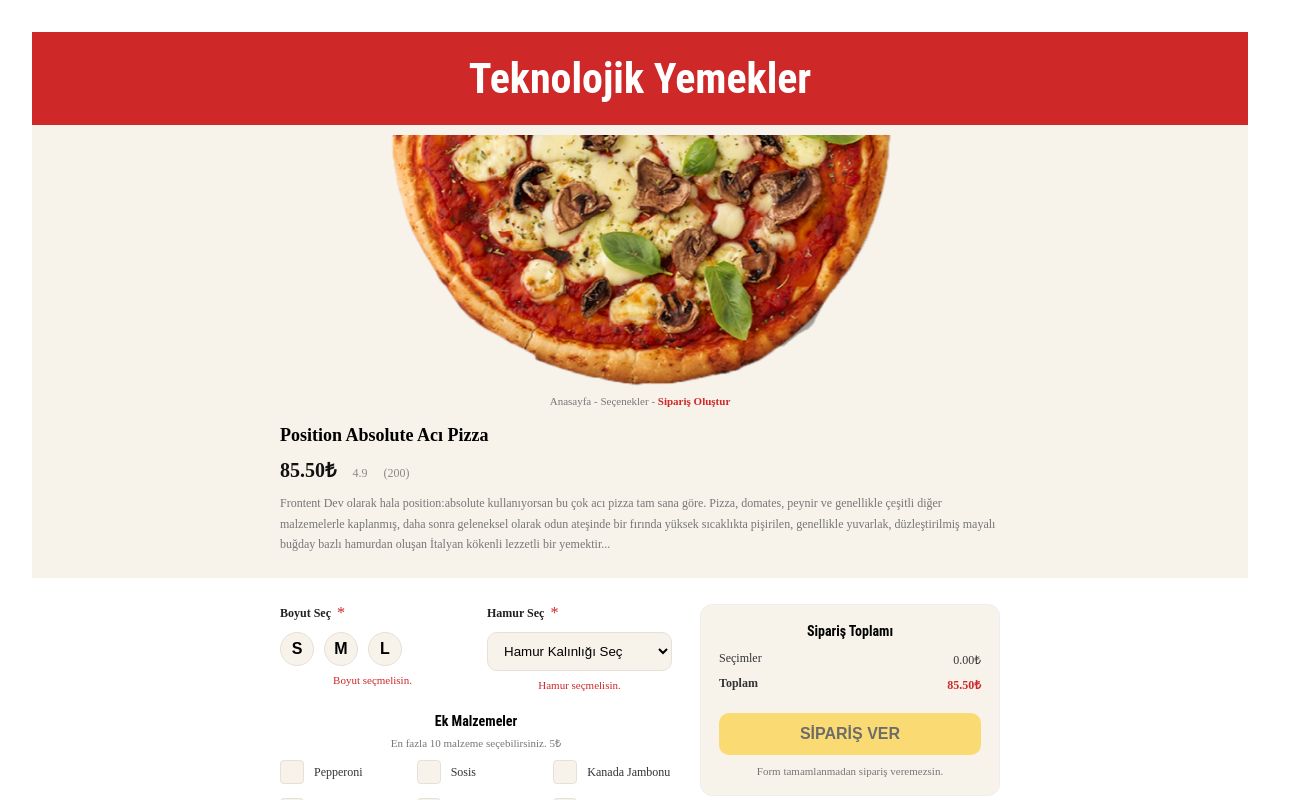
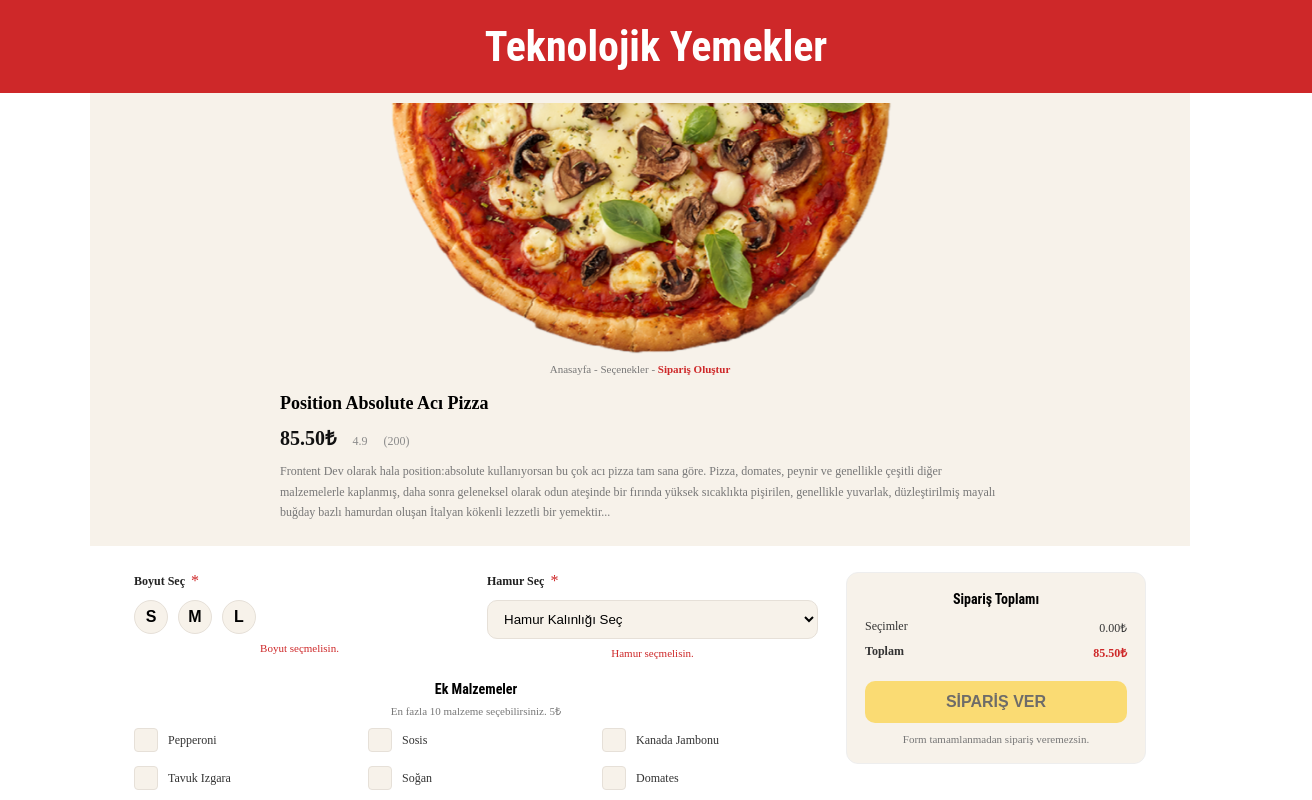
Before and after one commit to burak-kuyumcu/fsweb-s8-challenge-pizza, a React (Vite) app: page / in a window 1280 px wide. Both pictures are taken after a click on the button "ACIKTIM". Shown: the top 800 px of the page, 1312 px wide, since content can reach past the window. Built offline with nearby package versions, Linux system fonts and the light colour scheme.

Commit message:
css ler guncellendi

```diff
--- a/src/App.jsx
+++ b/src/App.jsx
@@ -34,7 +34,7 @@ export default function App() {
   return (
     <>
       <OrderHeader />
-         <main className="page">
+      <main className="orderPage">
         <ProductInfo />
         <OrderForm onSuccess={handleOrderSuccess} />
       </main>
@@ -43,6 +43,7 @@ export default function App() {
   );
 }
 
+
   return (
     <>
       <OrderSuccess order={orderData} onBackHome={goHome} />
--- a/src/styles/base.css
+++ b/src/styles/base.css
@@ -1,3 +1,17 @@
+html, body {
+  margin: 0;
+  padding: 0;
+  width: 100%;
+}
+
+#root {
+  width: 100%;
+  margin: 0;
+  padding: 0;
+  max-width: none;
+}
+
+
 body {
   font-family: 'Barlow';
   margin: 0;
@@ -27,3 +41,20 @@ button:focus,
 button:focus-visible {
   outline: 4px auto -webkit-focus-ring-color;
 }
+
+
+.app {
+  min-height: 100vh;
+  display: flex;
+  flex-direction: column;
+}
+
+.app-main {
+  flex: 1;
+  background: #fff;
+}
+
+.page {
+  flex: 1;
+  background: #fff;
+}
--- a/src/styles/footer.css
+++ b/src/styles/footer.css
@@ -1,8 +1,10 @@
-footer{
+footer {
+  width: 100%;
   background:#1f1f1f;
   color:#fff;
   padding-top: 60px;
 }
+
 
 .footerUp{
   width: min(1100px, 92%);
--- a/src/styles/order.css
+++ b/src/styles/order.css
@@ -1,8 +1,11 @@
-.orderTop{
-  background:#CE2829;
+.orderTop {
+  width: 100%;
+  background: #CE2829;
   padding: 22px 16px;
-  text-align:center;
+  text-align: center;
 }
+
+
 .orderTop__title{
   margin:0;
   color:#fff;
@@ -66,7 +69,7 @@
   padding: 26px 0 40px;
 }
 .orderLayout{
-  width: min(720px, 92%);
+  width: min(1100px, 92%);
   margin: 0 auto;
   display:grid;
   grid-template-columns: 1fr 300px;
@@ -240,3 +243,13 @@
   color:#777;
   text-align:center;
 }
+
+.orderPage{
+  width: 100%;
+  background: #fff;
+}
+
+.orderPage > *{
+  width: min(1100px, 92%);
+  margin: 0 auto;
+}
```
Lines whose indentation alone changed are shown as unchanged.
